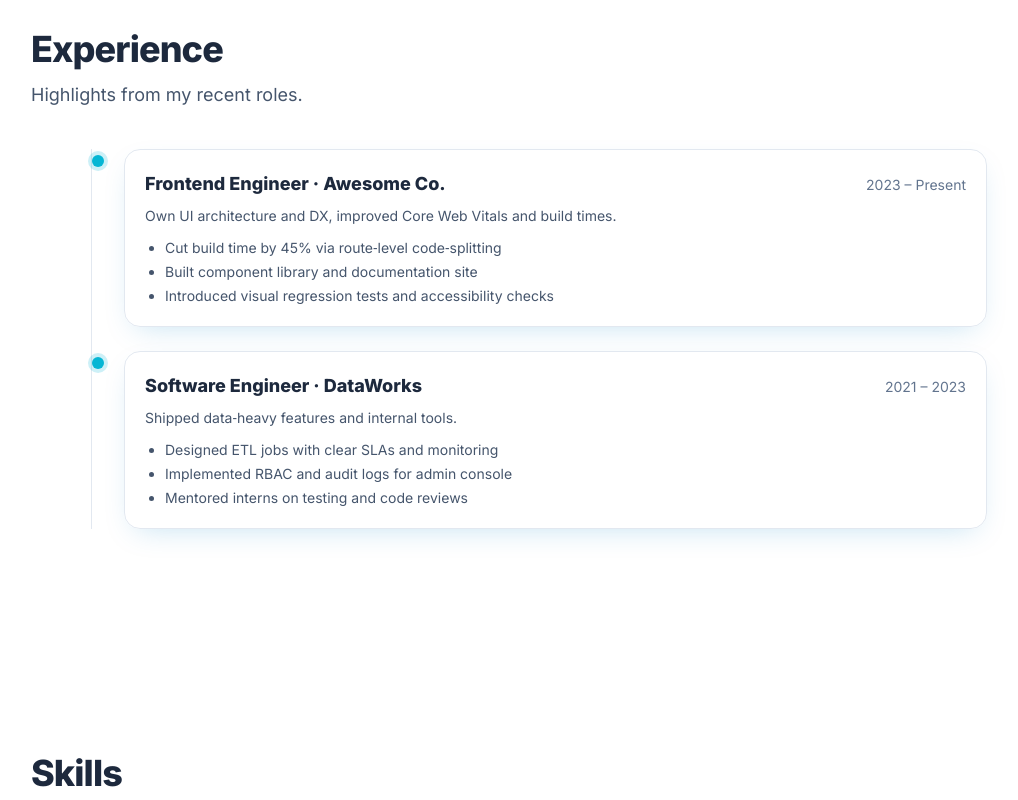
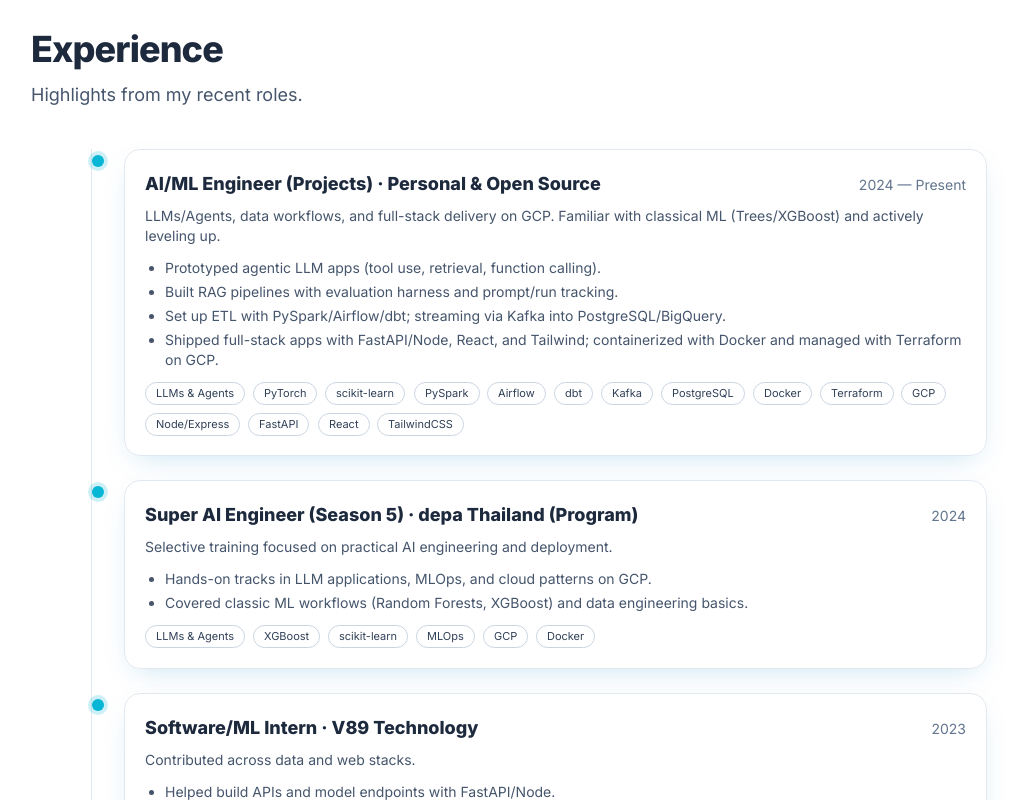
Before and after one commit to Jaroenchart-Saejang/My-Profile, a React (Vite) app in the folder front-end/: page / in a window 1280 px wide. Shown: the part 2000-2800 px from the top of the page, without its empty margins (101-1119 px from the left). Built offline with nearby package versions, Linux system fonts and the light colour scheme.

Commit message:
Packages and stuff

```diff
--- a/front-end/package.json
+++ b/front-end/package.json
@@ -3,14 +3,18 @@
   "private": true,
   "version": "0.0.0",
   "type": "module",
+  "homepage": "https://jaroenchart.github.io/My-Profile/front-end",
   "scripts": {
     "dev": "vite",
     "build": "vite build",
     "lint": "eslint .",
-    "preview": "vite preview"
+    "preview": "vite preview",
+    "predeploy": "npm run build",
+    "deploy": "gh-pages -d dist"
   },
   "dependencies": {
     "@tailwindcss/vite": "^4.1.17",
+    "gh-pages": "^6.3.0",
     "lucide-react": "^0.553.0",
     "react": "^19.1.1",
     "react-dom": "^19.1.1",
--- a/front-end/src/components/Experience.jsx
+++ b/front-end/src/components/Experience.jsx
@@ -1,10 +1,32 @@
 import Section from "./Section.jsx";
 import { EXPERIENCE } from "../data/site.js";
+
+function TechChips({ tech = [] }) {
+  if (!tech.length) return null;
+  return (
+    <ul className="mt-3 flex flex-wrap gap-2">
+      {tech.map((t) => (
+        <li
+          key={t}
+          className="cursor-default select-none rounded-full border border-slate-300 px-2.5 py-0.5
+                     text-[11px] font-medium text-slate-700 dark:border-slate-700 dark:text-slate-200
+                     transition-all duration-200 ease-out will-change-transform
+                     hover:-translate-y-0.5 hover:scale-[1.03]
+                     hover:bg-gradient-to-r hover:from-brand-400/20 hover:to-brand-600/20
+                     hover:text-slate-900 hover:border-brand-500 hover:shadow hover:shadow-brand-500/25
+                     dark:hover:text-white dark:hover:border-brand-400"
+        >
+          {t}
+        </li>
+      ))}
+    </ul>
+  );
+}
 
 function Item({ job }) {
   return (
     <div className="relative pl-8">
-      <div className="absolute left-0 top-1.5 h-3 w-3 rounded-full bg-brand-500 ring-4 ring-brand-500/20"></div>
+      <div className="absolute left-0 top-1.5 h-3 w-3 rounded-full bg-brand-500 ring-4 ring-brand-500/20" />
       <div className="card p-5">
         <div className="flex flex-wrap items-baseline justify-between gap-2">
           <h3 className="text-lg font-bold">
@@ -14,14 +36,20 @@ function Item({ job }) {
             {job.period}
           </span>
         </div>
-        <p className="mt-2 text-sm text-slate-600 dark:text-slate-300">
-          {job.summary}
-        </p>
-        <ul className="mt-3 list-disc space-y-1 pl-5 text-sm text-slate-600 dark:text-slate-300">
-          {job.bullets.map((b, i) => (
-            <li key={i}>{b}</li>
-          ))}
-        </ul>
+
+        {job.summary && (
+          <p className="mt-2 text-sm text-slate-600 dark:text-slate-300">{job.summary}</p>
+        )}
+
+        {!!job.bullets?.length && (
+          <ul className="mt-3 list-disc space-y-1 pl-5 text-sm text-slate-600 dark:text-slate-300">
+            {job.bullets.map((b, i) => (
+              <li key={i}>{b}</li>
+            ))}
+          </ul>
+        )}
+
+        <TechChips tech={job.tech} />
       </div>
     </div>
   );
@@ -35,7 +63,7 @@ export default function Experience() {
       subtitle="Highlights from my recent roles."
     >
       <div className="mx-auto max-w-4xl">
-        <div className="relative border-l border-slate-200 dark:border-slate-800 space-y-6">
+        <div className="relative space-y-6 border-l border-slate-200 dark:border-slate-800">
           {EXPERIENCE.map((j, idx) => (
             <Item key={idx} job={j} />
           ))}
--- a/front-end/src/components/Projects.jsx
+++ b/front-end/src/components/Projects.jsx
@@ -50,7 +50,7 @@ export default function Projects() {
     <Section
       id="projects"
       title="Projects"
-      subtitle="A selection of things I built or collaborated on."
+      subtitle="A selection of Projects I've worked on."
     >
       <div className="grid grid-cols-1 gap-6 sm:grid-cols-2 lg:grid-cols-3">
         {PROJECTS.map((p) => (
--- a/front-end/src/components/Skills.jsx
+++ b/front-end/src/components/Skills.jsx
@@ -14,7 +14,16 @@ export default function Skills() {
             <h3 className="mb-3 text-lg font-bold">{group.group}</h3>
             <div className="flex flex-wrap gap-2">
               {group.items.map((s) => (
-                <span key={s} className="badge">
+                <span
+                  key={s}
+                  className="cursor-default select-none rounded-full border border-slate-300 px-2.5 py-0.5
+                              text-[11px] font-medium text-slate-700 dark:border-slate-700 dark:text-slate-200
+                              transition-all duration-200 ease-out will-change-transform
+                              hover:-translate-y-0.5 hover:scale-[1.03]
+                              hover:bg-gradient-to-r hover:from-brand-400/20 hover:to-brand-600/20
+                              hover:text-slate-900 hover:border-brand-500 hover:shadow hover:shadow-brand-500/25
+                              dark:hover:text-white dark:hover:border-brand-400"
+                >
                   {s}
                 </span>
               ))}
--- a/front-end/src/data/site.js
+++ b/front-end/src/data/site.js
@@ -44,41 +44,126 @@ export const PROJECTS = [
 
 export const EXPERIENCE = [
   {
-    company: "Awesome Co.",
-    role: "Frontend Engineer",
-    period: "2023 – Present",
+    role: "AI/ML Engineer (Projects)",
+    company: "Personal & Open Source",
+    period: "2024 — Present",
     summary:
-      "Own UI architecture and DX, improved Core Web Vitals and build times.",
+      "LLMs/Agents, data workflows, and full-stack delivery on GCP. Familiar with classical ML (Trees/XGBoost) and actively leveling up.",
     bullets: [
-      "Cut build time by 45% via route‑level code‑splitting",
-      "Built component library and documentation site",
-      "Introduced visual regression tests and accessibility checks",
+      "Prototyped agentic LLM apps (tool use, retrieval, function calling).",
+      "Built RAG pipelines with evaluation harness and prompt/run tracking.",
+      "Set up ETL with PySpark/Airflow/dbt; streaming via Kafka into PostgreSQL/BigQuery.",
+      "Shipped full-stack apps with FastAPI/Node, React, and Tailwind; containerized with Docker and managed with Terraform on GCP.",
+    ],
+    tech: [
+      "LLMs & Agents",
+      "PyTorch",
+      "scikit-learn",
+      "PySpark",
+      "Airflow",
+      "dbt",
+      "Kafka",
+      "PostgreSQL",
+      "Docker",
+      "Terraform",
+      "GCP",
+      "Node/Express",
+      "FastAPI",
+      "React",
+      "TailwindCSS",
     ],
   },
   {
-    company: "DataWorks",
-    role: "Software Engineer",
-    period: "2021 – 2023",
-    summary: "Shipped data‑heavy features and internal tools.",
+    role: "Super AI Engineer (Season 5)",
+    company: "depa Thailand (Program)",
+    period: "2024",
+    summary:
+      "Selective training focused on practical AI engineering and deployment.",
     bullets: [
-      "Designed ETL jobs with clear SLAs and monitoring",
-      "Implemented RBAC and audit logs for admin console",
-      "Mentored interns on testing and code reviews",
+      "Hands-on tracks in LLM applications, MLOps, and cloud patterns on GCP.",
+      "Covered classic ML workflows (Random Forests, XGBoost) and data engineering basics.",
+    ],
+    tech: [
+      "LLMs & Agents",
+      "XGBoost",
+      "scikit-learn",
+      "MLOps",
+      "GCP",
+      "Docker",
+    ],
+  },
+  {
+    role: "Software/ML Intern",
+    company: "V89 Technology",
+    period: "2023",
+    summary: "Contributed across data and web stacks.",
+    bullets: [
+      "Helped build APIs and model endpoints with FastAPI/Node.",
+      "Assisted in wiring basic pipelines (PySpark/Airflow) and PostgreSQL schemas.",
+      "Implemented React + Tailwind components for internal dashboards.",
+    ],
+    tech: [
+      "FastAPI",
+      "Node/Express",
+      "React",
+      "TailwindCSS",
+      "PostgreSQL",
+      "Airflow",
+      "PySpark",
     ],
   },
 ];
 
 export const SKILLS = [
   {
-    group: "Frontend",
-    items: ["React", "Vite", "Tailwind", "TypeScript", "Redux", "Zustand"],
+    group: "LLMs & ML",
+    items: [
+      "LLMs & Agents",
+      "PyTorch",
+      "scikit-learn",
+      "Prompting & RAG",
+      "Evaluation (NLL/Accuracy/Latency)",
+      "Classical ML (Trees, XGBoost)",
+    ],
+  },
+  {
+    group: "Data Engineering",
+    items: ["PySpark", "Airflow", "dbt", "Kafka", "ETL/ELT", "BigQuery"],
   },
   {
     group: "Backend",
-    items: ["Node.js", "FastAPI", "PostgreSQL", "Redis", "gRPC"],
+    items: [
+      "FastAPI",
+      "Node/Express",
+      "REST APIs",
+      "Auth (JWT/OAuth2)",
+      "SQLModel",
+      "SQLAlchemy",
+    ],
   },
   {
-    group: "DevOps",
-    items: ["Docker", "CI/CD", "Nginx", "Cloudflare", "Vercel"],
+    group: "Frontend",
+    items: [
+      "React",
+      "TailwindCSS",
+      "Component Design",
+      "Accessibility",
+      "Vite",
+    ],
+  },
+  {
+    group: "Databases",
+    items: ["PostgreSQL", "Schema Design", "Query Optimization", "Migrations"],
+  },
+  {
+    group: "Cloud, MLOps & DevOps",
+    items: [
+      "GCP",
+      "Docker",
+      "Terraform",
+      "CI/CD",
+      "Observability",
+      "Deployment",
+    ],
   },
 ];
--- a/front-end/src/index.css
+++ b/front-end/src/index.css
@@ -85,12 +85,12 @@ body,
 
 /* brightness only */
 @keyframes glow {
-  0%,
+  0% ,
+  50% {
+    opacity: var(--glow-max, 0.4);
+  }
   100% {
-    opacity: var(--glow-min, 0.10);
-  }
-  50% {
-    opacity: var(--glow-max, 0.20);
+    opacity: var(--glow-min, 0.2);
   }
 }
 
--- a/front-end/vite.config.js
+++ b/front-end/vite.config.js
@@ -5,4 +5,5 @@ import tailwindcss from "@tailwindcss/vite";
 // https://vite.dev/config/
 export default defineConfig({
   plugins: [react(), tailwindcss()],
+  base: "/My-Profile/front-end"
 });
```
Also changed, not shown: 2 other files (tests, documents, lock files or other folders).
